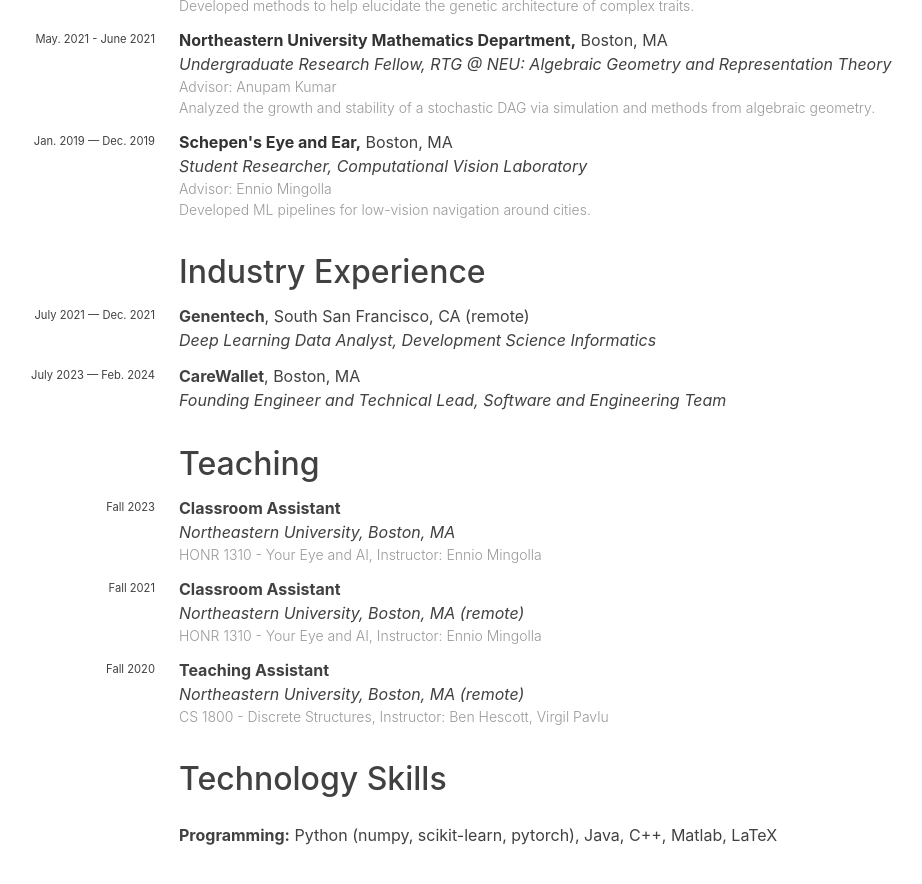
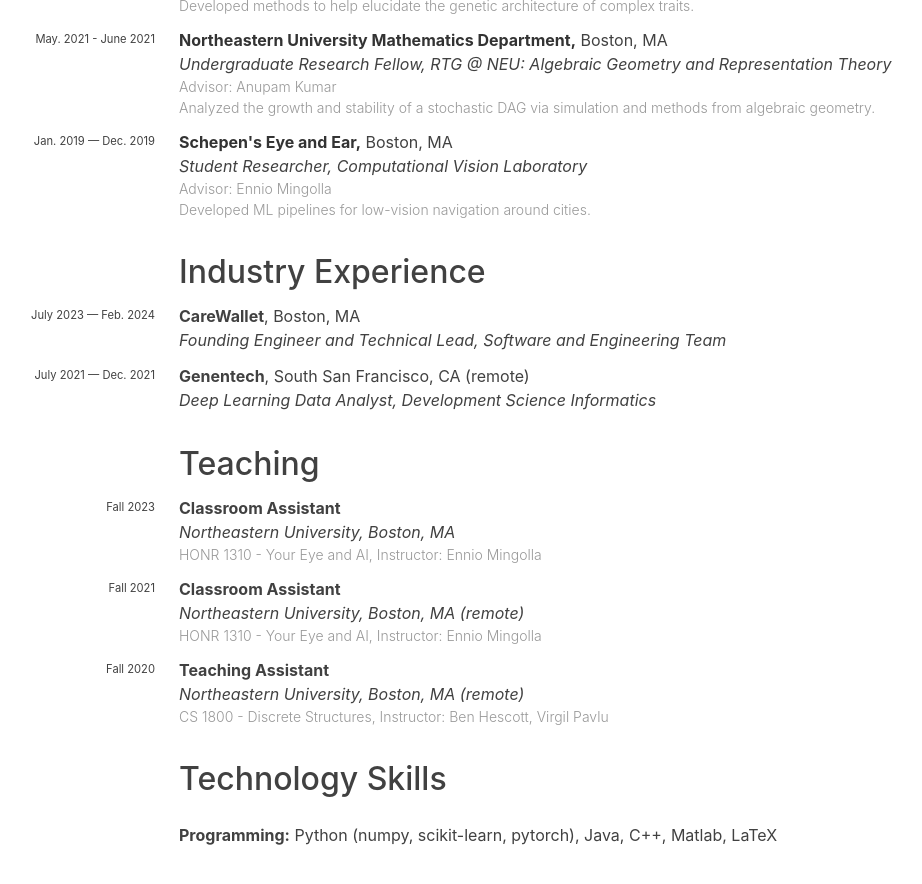
Before and after one commit to gnchau/gnchau.github.io, a Jekyll site: the page built from cv.md, in a window 1280 px wide and 900 px high, scrolled down 2073 px. Shown: the top 884 px of the window, without its empty margins (121-1043 px from the left). Built offline with Jekyll 4.4.1, drawn with Linux system fonts in a browser that asks for light colours; nearby versions of some CDN libraries; some web fonts are replaced.

Commit message:
change wording

```diff
--- a/_data/experiences.yaml
+++ b/_data/experiences.yaml
@@ -1,15 +1,16 @@
+- institution: CareWallet
+  location: "Boston, MA"
+  position: Founding Engineer and Technical Lead
+  year: "July 2023 — Feb. 2024"
+  group: Software and Engineering Team
+  type: industry
+
+
 - institution: Genentech
   location: "South San Francisco, CA (remote)"
   position: Deep Learning Data Analyst
   year: "July 2021 — Dec. 2021"
   group: Development Science Informatics
-  type: industry
-
-- institution: CareWallet
-  location: "Boston, MA"
-  position: Founding Engineer and Technical Lead
-  year: "July 2023 — Feb. 2024"
-  group: Software and Engineering Team
   type: industry
 
 
```
